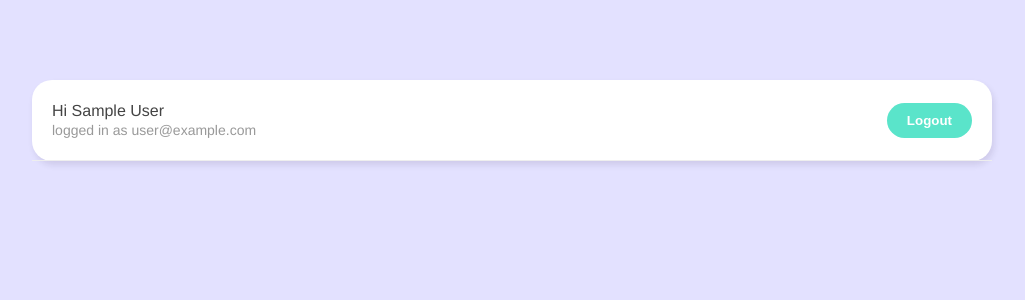
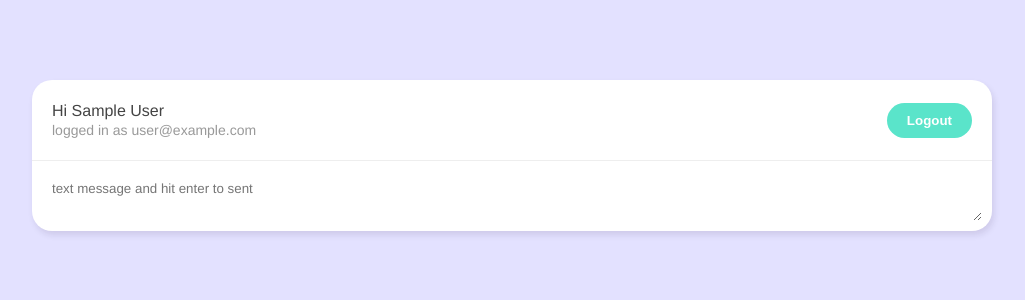
Before and after one commit to MyintSanWin/LiveChatRoom-App, a Vue app: page /chatroom in a window 1280 px wide. Shown: the top 300 px of the page, without its empty margins (128-1153 px from the left). Built offline with nearby package versions, Linux system fonts and the light colour scheme; no server answers; sample sign-in values are in the browser's storage.

Commit message:
create our new chat form

```diff
--- a/src/components/Login.vue
+++ b/src/components/Login.vue
@@ -12,7 +12,7 @@
 </template>
 
 <script>
-import { ref } from '@vue/reactivity'
+import { ref } from '@vue/reactivity';
 import useLogin from '../composables/useLogin'
 export default {
 
@@ -20,8 +20,8 @@
 
       let email=ref("");
       let password=ref("");
-      let{error,signIn} = useLogin()
-     let Login=async()=>{
+      let{error,signIn} = useLogin();
+      let Login=async()=>{
       let res= await signIn(email.value,password.value)
       if(res){
           context.emit('enterChatroom')
--- a/src/components/Navbar.vue
+++ b/src/components/Navbar.vue
@@ -19,7 +19,7 @@
 
         let logout=async()=>{
           try{
-              await  auth.signOut()
+              await auth.signOut()
           console.log("user logged out")
           }
           catch(err){
--- /dev/null
+++ b/src/components/NewChatForm.vue
@@ -0,0 +1,47 @@
+<template>
+  <form >
+        <textarea placeholder="text message and hit enter to sent" v-model="message" @keypress.enter="handleSubmit"></textarea>
+  </form>
+</template>
+
+<script>
+import { ref } from '@vue/reactivity'
+import getUser from '../composables/getUser'
+import {timestamp} from '../firebase/config'
+export default {
+    setup(){
+        let message=ref("");
+        let {user}=getUser();
+        let handleSubmit=()=>{
+
+            let chat={
+                message:message.value,
+                name:user.value.displayName,
+                created_at:timestamp()
+
+            }
+            console.log(chat);
+            message.value="";
+        }
+        return {message,handleSubmit};
+    }
+}
+</script>
+
+<style>
+    form{
+        margin: 10px;
+
+    }
+    textarea{
+        width: 100%;
+        max-width: 100%;
+        margin-bottom: 6px;
+        padding: 10px;
+        box-sizing: border-box;
+        border: 0;
+        border-radius: 20px;
+        font-family: inherit;
+        outline: none;
+    }
+</style>
--- a/src/components/Signup.vue
+++ b/src/components/Signup.vue
@@ -11,8 +11,7 @@
 </template>
 
 <script>
-import { ref } from '@vue/reactivity'
-
+import { ref } from '@vue/reactivity';
 import userSignup from '../composables/useSignup'
 export default {
 
--- a/src/composables/getUser.js
+++ b/src/composables/getUser.js
@@ -3,7 +3,6 @@
 import {auth} from '../firebase/config'
    let user=ref(auth.currentUser);
    auth.onAuthStateChanged((_user)=>{
-       // console.log("user stae change.current user is",_user)
        user.value=_user;
 
    })
--- a/src/main.js
+++ b/src/main.js
@@ -5,7 +5,7 @@
 import {auth} from './firebase/config'
 
 let app;
-auth.onAuthStateChanged((user)=>{
+auth.onAuthStateChanged(()=>{
   if(!app){
     createApp(App).use(router).mount('#app')
   }
--- a/src/views/Chatroom.vue
+++ b/src/views/Chatroom.vue
@@ -1,6 +1,7 @@
 <template>
   <div class="container">
         <Navbar/>
+        <NewChatForm/>
   </div>
 </template>
 
@@ -9,10 +10,11 @@
 import Navbar from '../components/Navbar.vue'
 import getUser from '../composables/getUser'
 import {useRouter} from 'vue-router'
+import NewChatForm from '../components/NewChatForm.vue'
 export default {
-  components: { Navbar },
+  components: { Navbar ,NewChatForm},
   setup(){
-    let {user}=getUser();
+    let{user}=getUser();
     let router=useRouter();
     watch(user,()=>{
       if(!user.value){
```
